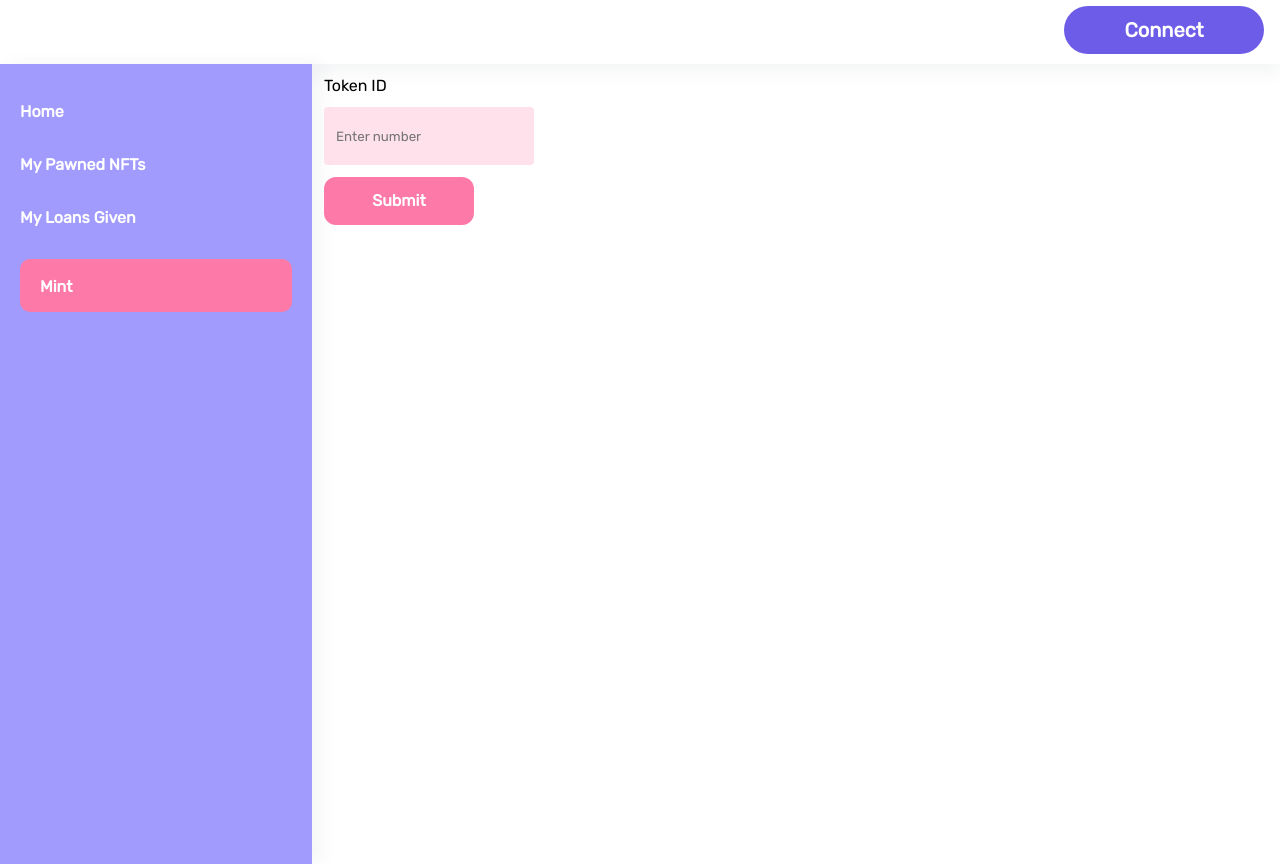
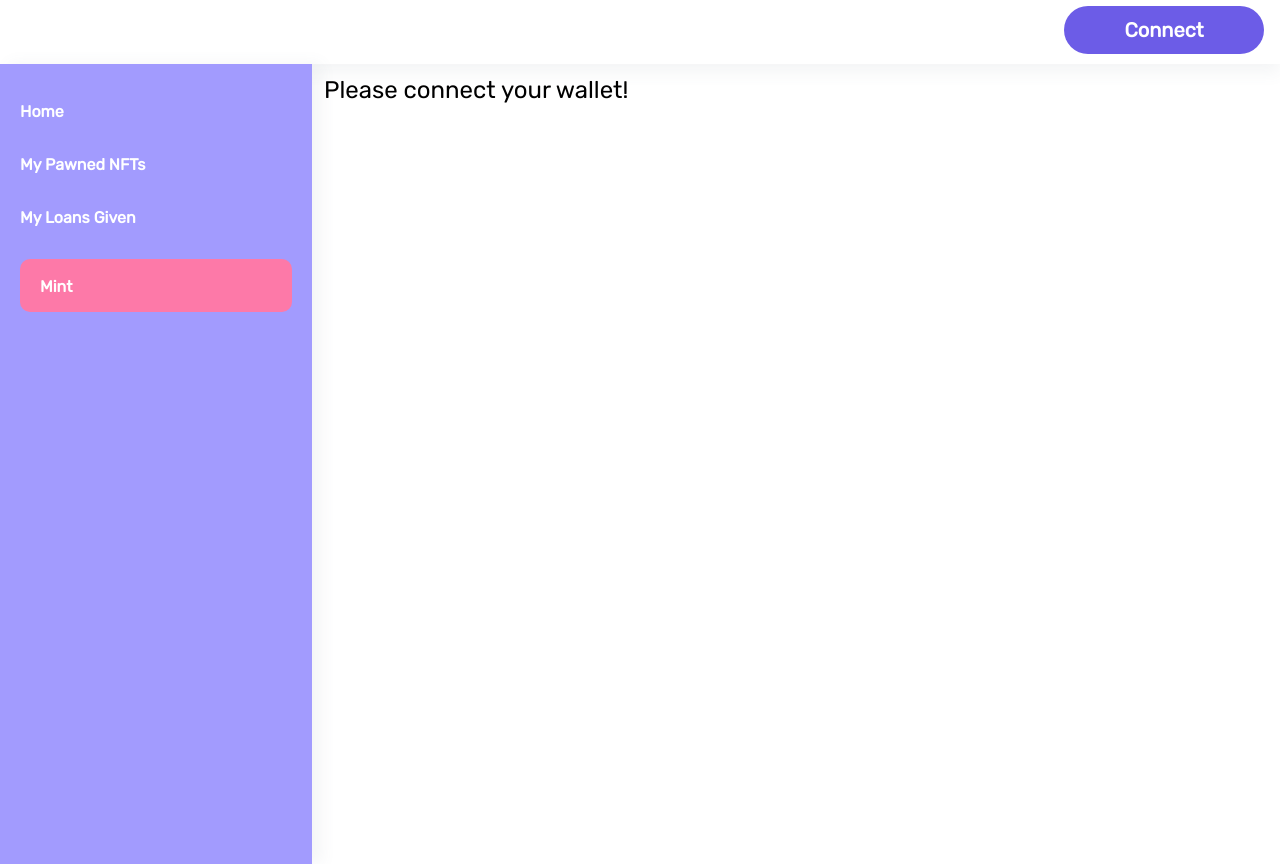
Before and after one commit to elakian/nft-pawn-shop, a React (Create React App) app in the folder frontend/: page /mint in a window 1280 px wide. Built offline with nearby package versions, Linux system fonts and the light colour scheme.

Commit message:
basic mint with bad code

```diff
--- a/frontend/src/components/CustomInput.tsx
+++ b/frontend/src/components/CustomInput.tsx
@@ -4,12 +4,24 @@ import "./styles/customInput.scss";
 
 interface Props {
   placeholder?: string;
+  value?: string;
+  onChange?: Function;
 }
 
 function CustomInput(props: Props) {
+  const onChange = (e: any) => {
+    if (props.onChange) {
+      props.onChange(e);
+    }
+  };
   return (
     <div>
-      <input className="custom-input" placeholder={props.placeholder} />
+      <input
+        className="custom-input"
+        placeholder={props.placeholder}
+        value={props.value}
+        onChange={onChange}
+      />
     </div>
   );
 }
--- a/frontend/src/components/Mint.tsx
+++ b/frontend/src/components/Mint.tsx
@@ -1,8 +1,7 @@
-import React from "react";
+import React, { useState } from "react";
 import { AccountState } from "../redux/reducers/AccountReducer";
 import { ContractState } from "../redux/reducers/ContractReducer";
 import { connect } from "react-redux";
-import { setAccountDetails, setContractDetails } from "../redux/actions";
 import { getAccountState, getContractState } from "../redux/selectors";
 
 import ActionButton from "./ActionButton";
@@ -11,8 +10,6 @@ import CustomInput from "./CustomInput";
 import "./styles/mint.scss";
 
 interface Props {
-  setAccountDetails: Function;
-  setContractDetails: Function;
   accountState: AccountState;
   contractState: ContractState;
 }
@@ -20,11 +17,27 @@ interface Props {
 function Mint(props: Props) {
   console.log(props.accountState);
   console.log(props.contractState);
-  //   if (props.accountState.selectedAddress == "") {
-  //     return (
-  //       <div className="mint-not-connected">Please connect your wallet!</div>
-  //     );
-  //   }
+  const [tokenID, setTokenID] = useState("");
+  if (props.accountState.selectedAddress == "") {
+    return (
+      <div className="mint-not-connected">Please connect your wallet!</div>
+    );
+  }
+  const onClickMint = async () => {
+    try {
+      const tx = await props.contractState.pawnNftContract.mint(
+        props.accountState.selectedAddress,
+        Number(tokenID)
+      );
+      await tx.wait();
+      console.log("Minted!");
+    } catch (e: any) {
+      console.log("error", e);
+    }
+  };
+  const onChangeTokenID = (e: any) => {
+    setTokenID(e.target.value);
+  };
 
   return (
     <div style={{ padding: "12px" }}>
@@ -32,9 +45,13 @@ function Mint(props: Props) {
         {" "}
         Token ID
       </div>
-      <CustomInput placeholder="Enter number" />
+      <CustomInput
+        placeholder="Enter number"
+        value={tokenID}
+        onChange={onChangeTokenID}
+      />
       <div style={{ paddingTop: "12px" }}>
-        <ActionButton label="Submit" onClick={() => {}} />
+        <ActionButton label="Mint" onClick={onClickMint} />
       </div>
     </div>
   );
@@ -47,10 +64,7 @@ const mapStateToProps = (state: any, ownProps: any) => ({
 });
 
 const mapDispatchToProps = (dispatch: any) => {
-  return {
-    setAccountDetails: (params: any) => dispatch(setAccountDetails(params)),
-    setContractDetails: (params: any) => dispatch(setContractDetails(params)),
-  };
+  return {};
 };
 
 export default connect(mapStateToProps, mapDispatchToProps)(Mint);
```
